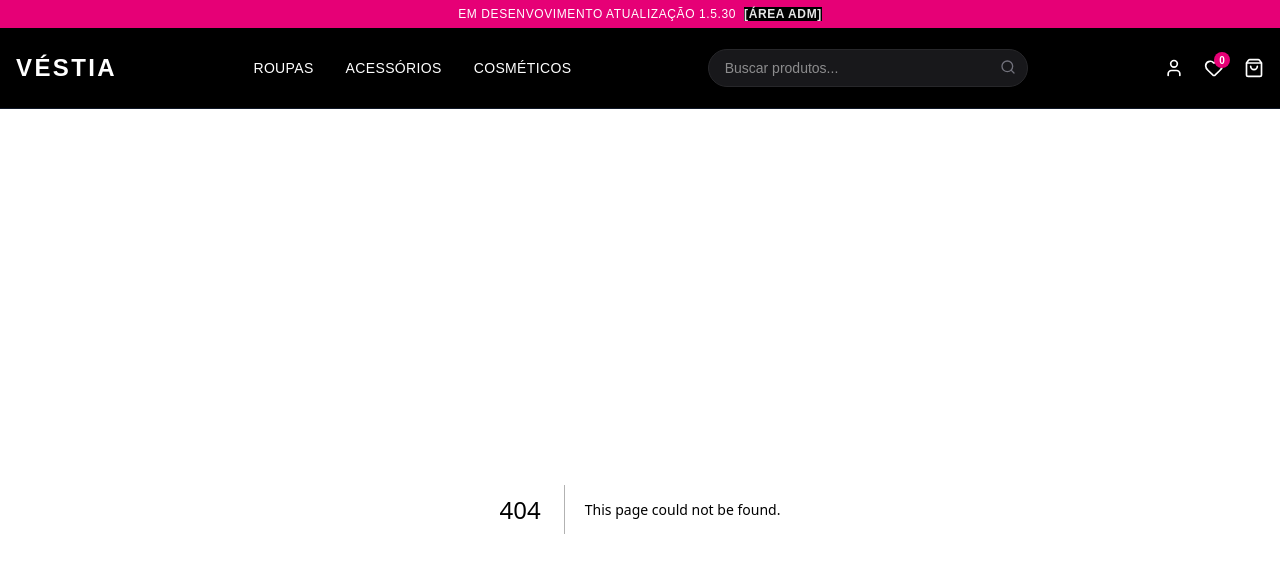
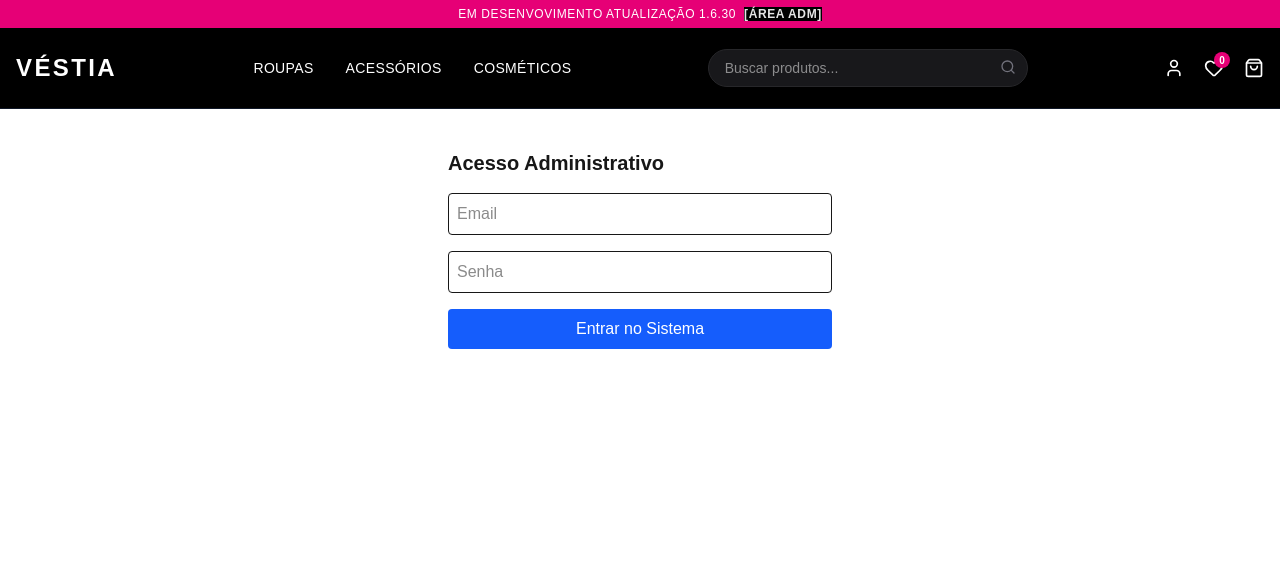
Before and after one commit to Ciel503/SaasTeste, a Next.js app: page /login in a window 1280 px wide. Before the commit this address had no page. Shown: the top 572 px of the page. Built offline with nearby package versions, Linux system fonts and the light colour scheme.

Commit message:
add login adm

```diff
--- /dev/null
+++ b/app/api/auth/[...nextauth]/route.ts
@@ -0,0 +1,3 @@
+// app/api/auth/[...nextauth]/route.ts
+import { handlers } from "@/auth";
+export const { GET, POST } = handlers;
--- /dev/null
+++ b/app/login/page.tsx
@@ -0,0 +1,67 @@
+'use client'
+
+import { signIn } from "next-auth/react";
+import { useState } from "react";
+import { useSearchParams } from "next/navigation";
+
+export default function LoginPage() {
+  const [email, setEmail] = useState("");
+  const [password, setPassword] = useState("");
+  const [isLoading, setIsLoading] = useState(false);
+
+  // Captura o erro da URL, se existir
+  const searchParams = useSearchParams();
+  const error = searchParams.get("error");
+
+  const handleSubmit = async (e: React.FormEvent) => {
+    e.preventDefault();
+    setIsLoading(true);
+
+    try {
+      await signIn("credentials", {
+        email,
+        password,
+        callbackUrl: "/adm"
+      });
+    } catch (err) {
+      console.error("Erro no login:", err);
+      setIsLoading(false);
+    }
+  };
+
+  return (
+    <form onSubmit={handleSubmit} className="flex flex-col gap-4 max-w-sm mx-auto mt-10">
+      <h2 className="text-xl font-bold">Acesso Administrativo</h2>
+
+      {/* Exibe mensagem de erro se o login falhar */}
+      {error && (
+        <p className="text-red-500 bg-red-50 p-2 rounded text-sm">
+          E-mail ou senha incorretos.
+        </p>
+      )}
+
+      <input
+        type="email"
+        placeholder="Email"
+        onChange={e => setEmail(e.target.value)}
+        className="border p-2 rounded"
+        required
+      />
+      <input
+        type="password"
+        placeholder="Senha"
+        onChange={e => setPassword(e.target.value)}
+        className="border p-2 rounded"
+        required
+      />
+
+      <button
+        type="submit"
+        disabled={isLoading}
+        className={`bg-blue-600 text-white p-2 rounded ${isLoading ? 'opacity-50' : ''}`}
+      >
+        {isLoading ? "Entrando..." : "Entrar no Sistema"}
+      </button>
+    </form>
+  );
+}
--- /dev/null
+++ b/auth.ts
@@ -0,0 +1,28 @@
+import NextAuth from "next-auth";
+import Credentials from "next-auth/providers/credentials";
+import { neon } from "@neondatabase/serverless";
+import bcrypt from "bcryptjs";
+
+const sql = neon(process.env.DATABASE_URL!);
+
+export const { handlers, signIn, signOut, auth } = NextAuth({
+  // Se process.env.AUTH_SECRET não for encontrado, usamos um valor fixo apenas para desenvolvimento
+  secret: process.env.AUTH_SECRET || "um-segredo-super-longo-para-desenvolvimento",
+  providers: [
+    Credentials({
+      async authorize(credentials) {
+        const email = credentials.email as string;
+        const password = credentials.password as string;
+
+        const res = await sql`SELECT * FROM admins WHERE email = ${email}`;
+        const user = res[0];
+
+        if (user && await bcrypt.compare(password, user.password_hash)) {
+          return { id: user.id, email: user.email };
+        }
+        return null;
+      },
+    }),
+  ],
+  pages: { signIn: "/login" },
+});
--- a/components/header.tsx
+++ b/components/header.tsx
@@ -58,7 +58,7 @@ const handleBuscaChange = (termo: string) => {
             {/* 1. TOPO COMPUTADOR (3 Categorias Limpas) */}
             <header className="w-full bg-black text-white sticky top-0 z-50 border-b border-gray-900">
                 <div className="w-full bg-pink-600 text-center py-1.5 text-[10px] sm:text-xs font-medium tracking-wider uppercase">
-                    Em desenvovimento ATUALIZAÇÃO 1.5.30
+                    Em desenvovimento ATUALIZAÇÃO 1.6.30
                     <Link href="/adm" className="ml-2 text-white/90 hover:text-white transition-colors bg-black font-bold">[Área ADM]</Link>
                 </div>
 
--- /dev/null
+++ b/middleware.ts
@@ -0,0 +1,12 @@
+import { auth } from "./auth";
+
+export default auth((req) => {
+  // Se o usuário tentar acessar /adm e não houver req.auth (sessão), redireciona
+  if (!req.auth && req.nextUrl.pathname.startsWith("/adm")) {
+    return Response.redirect(new URL("/login", req.nextUrl.origin));
+  }
+});
+
+export const config = {
+  matcher: ["/adm/:path*"],
+};
--- a/package.json
+++ b/package.json
@@ -9,16 +9,20 @@
     "lint": "eslint"
   },
   "dependencies": {
+    "@auth/pg-adapter": "^1.11.2",
     "@neondatabase/serverless": "^1.1.0",
     "@vercel/blob": "^2.4.0",
     "@vercel/postgres": "^0.10.0",
+    "bcryptjs": "^3.0.3",
     "lucide-react": "^1.16.0",
     "next": "16.2.6",
+    "next-auth": "^5.0.0-beta.31",
     "react": "19.2.4",
     "react-dom": "19.2.4"
   },
   "devDependencies": {
     "@tailwindcss/postcss": "^4",
+    "@types/bcryptjs": "^2.4.6",
     "@types/node": "^20",
     "@types/react": "^19",
     "@types/react-dom": "^19",
```
Also changed, not shown: 1 other file (tests, documents, lock files or other folders).
